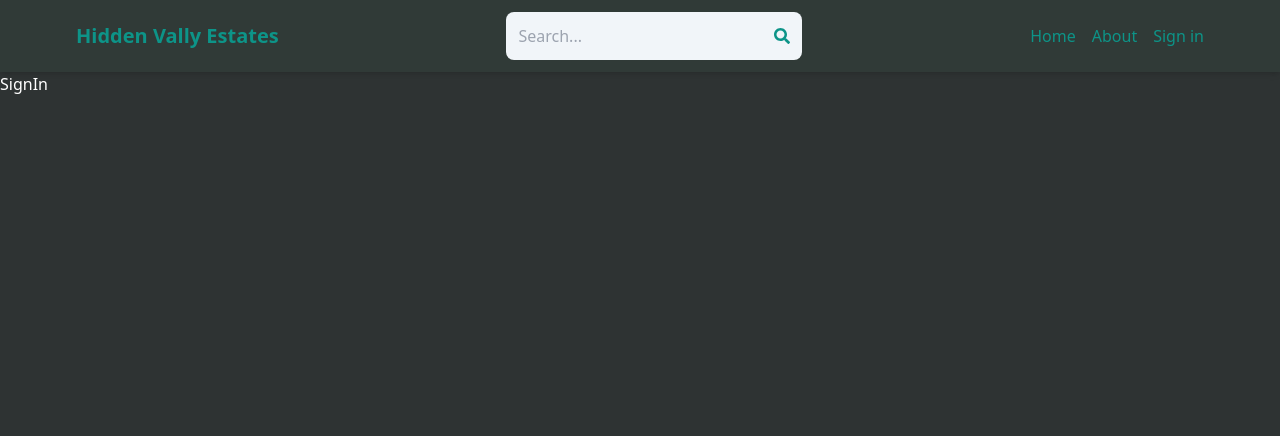
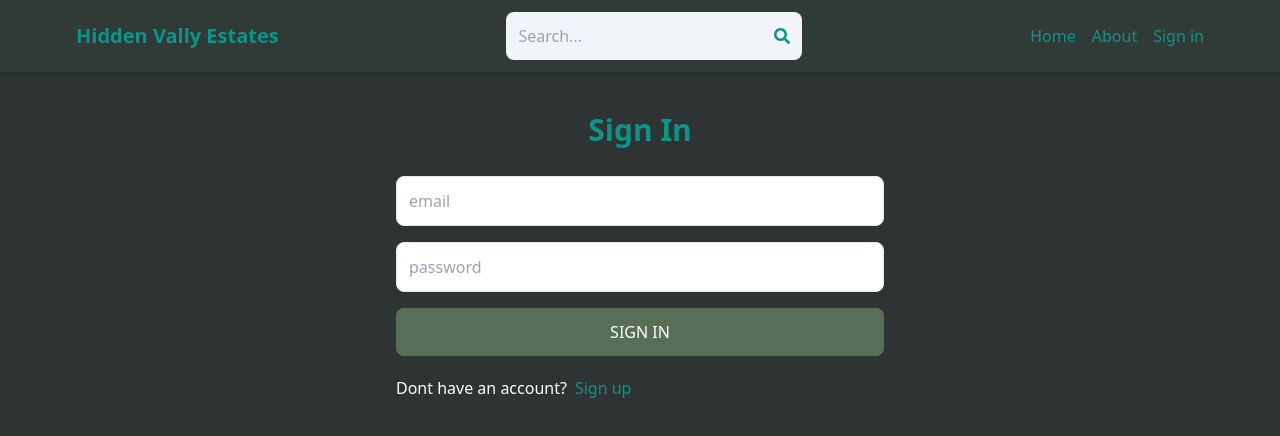
Before and after one commit to CHAMPION316/hidden-valley-estates, a React (Vite) app in the folder client/: page /sign-in in a window 1280 px wide. Shown: the top 436 px of the page. Built offline with nearby package versions, Linux system fonts and the light colour scheme.

Commit message:
Complete login page functionality

```diff
--- a/client/src/pages/SignIn.jsx
+++ b/client/src/pages/SignIn.jsx
@@ -1,7 +1,81 @@
-import React from 'react'
+import { useState } from 'react'
+import { Link, useNavigate } from 'react-router-dom'
 
 export default function SignIn() {
+	// State to manage form data, error messages, and loading state
+	const [formData, setFormData] = useState({});
+	const [error, setError] = useState(null);
+	const [loading, setLoading] = useState(false);
+	const navigate = useNavigate();
+
+	// Function to handle changes in form input fields
+	const handleChange = (e) => {
+		setFormData({
+			...formData,
+			[e.target.id]: e.target.value,
+		});
+	};
+
+	// Function to handle form submission
+	const handleSubmit = async (e) => {
+		e.preventDefault();
+		try {
+			// Start loading state
+			setLoading(true);
+
+			// Sending a POST  request to the server with form data
+			const res = await fetch('/api/auth/signin',
+			{
+				method: 'POST',
+				headers: {
+					'Content-Type': 'application/json',
+				},
+				body: JSON.stringify(formData),
+			});
+
+			// Parsing the response from the server
+			const data = await res.json();
+			console.log(data);
+
+			// Handling the response data
+			if(data.success === false) {
+				setLoading(false);
+				setError(data.message);
+				return;
+			}
+
+			// Stop loading and clear error if successful
+			setLoading(false);
+			setError(null);
+			navigate('/');
+		} catch (error) {
+			// Stop loading set error if an exception occurs
+			setLoading(false);
+			setError(error.message);
+		}
+	};
+
+// JSX for rendering the component
   return (
-    <div className='text-white'>SignIn</div>
+    <div className="p-3 max-w-lg mx-auto">
+		<h1 className='text-3xl text-center font-semibold my-7 text-teal-600'>Sign In</h1>
+		<form onSubmit={handleSubmit} className="flex flex-col gap-4">
+			<input type="email" placeholder="email"
+			className="border p-3 rounded-lg" id="email" onChange={handleChange} />
+			<input type="password" placeholder="password"
+			className="border p-3 rounded-lg" id="password" onChange={handleChange} />
+			<button disabled={loading} className="bg-576f56 text-white p-3 rounded-lg
+			uppercase hover:opacity-80 disabled:opacity-70">
+				{loading ? 'loading...' : 'Sign In'}
+			</button>
+		</form>
+		<div className="flex gap-2 mt-5">
+			<p className="text-white">Dont have an account?</p>
+			<Link to={"/sign-up"}>
+				<span className="text-teal-600">Sign up</span>
+			</Link>
+		</div>
+		{error && <p className="text-red-500">{error}</p>}
+    </div>
   )
 }
```
